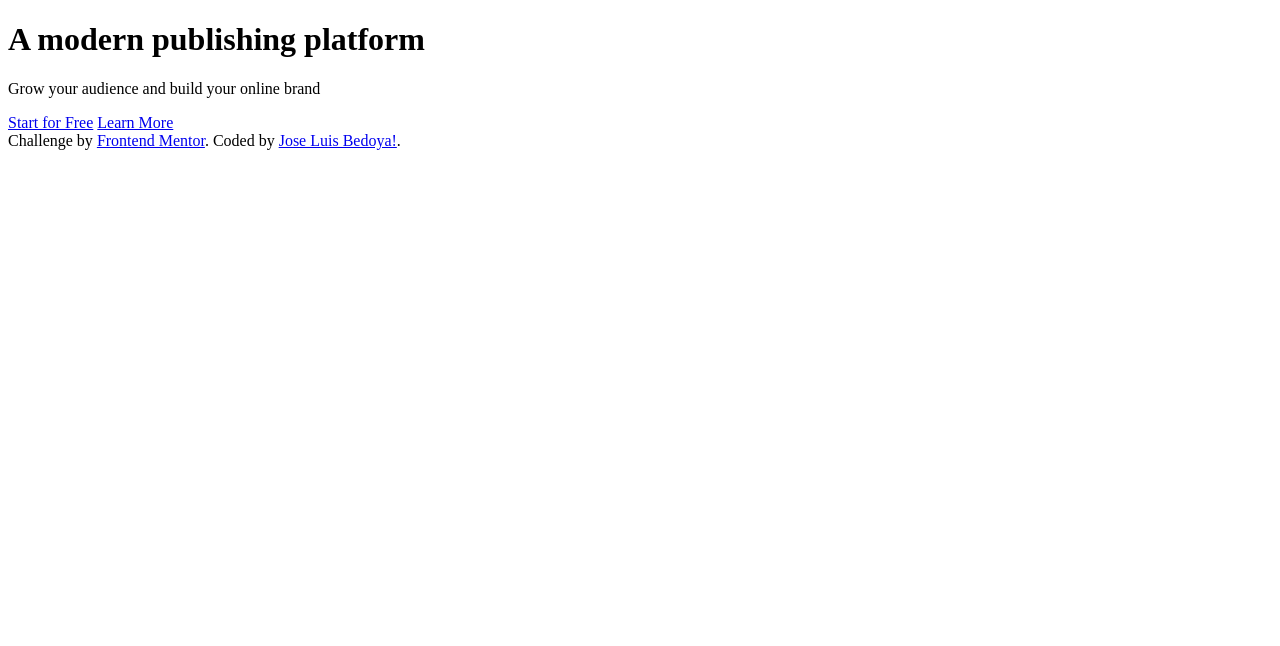
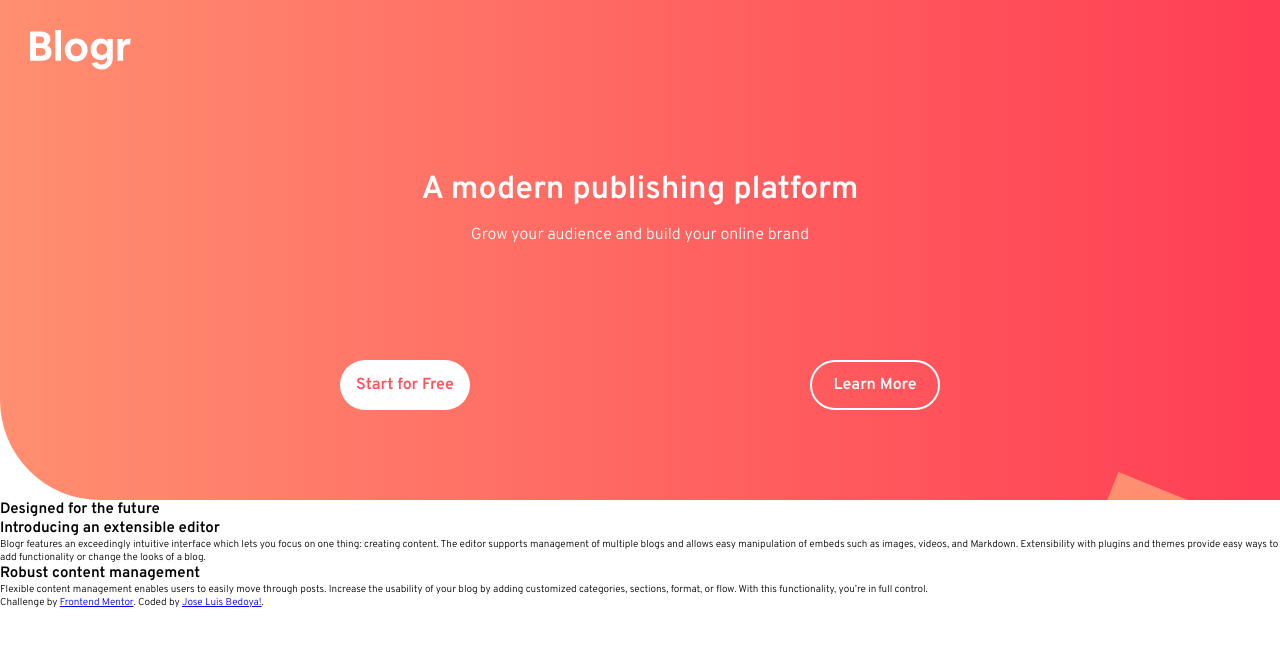
Before and after one commit to wildchamo/blogr, a plain HTML site: page index.html in a window 1280 px wide. Drawn offline with Linux system fonts and the light colour scheme.

Commit message:
acabamos header e hicimos la base html del primer main

```diff
--- a/index.html
+++ b/index.html
@@ -5,23 +5,45 @@
   <meta name="viewport" content="width=device-width, initial-scale=1.0"> <!-- displays site properly based on user's device -->
 
   <link rel="icon" type="image/png" sizes="32x32" href="./images/favicon-32x32.png">
-
-  <title>Frontend Mentor | [Blogr]</title>
+  <link rel="preconnect" href="https://fonts.gstatic.com">
+<link href="https://fonts.googleapis.com/css2?family=Overpass:wght@300;600&family=Ubuntu:wght@400;500;700&display=swap" rel="stylesheet">
+<link rel="stylesheet" href="style.css">
+<title>Frontend Mentor | [Blogr]</title>
 
 </head>
 <body>
 <header>
-  <div class="logo-header"></div>
+  <div class="header-arriba">
+    <div class="logo-header"></div>
+
+  </div>
   <div class="texto-header">
     <h1>A modern publishing platform</h1>
     <p>Grow your audience and build your online brand</p>
   </div>
+
   <div class="botones-header">
-    <a href="#">Start for Free</a>
-    <a href="#">Learn More</a>
+    <button id="boton1">Start for Free</button>
+    <button id="boton2">Learn More</button>
+
   </div>
 </header>
+
 <main>
+  <section class="main-section1">
+      <h2>Designed for the future</h2>
+      <div class="main-section1-imagen"></div>
+      <section class="main-section1-texto">
+        <h2>Introducing an extensible editor</h2>
+        <p>  Blogr features an exceedingly intuitive interface which lets you focus on one thing: creating content.
+          The editor supports management of multiple blogs and allows easy manipulation of embeds such as images,
+          videos, and Markdown. Extensibility with plugins and themes provide easy ways to add functionality or
+          change the looks of a blog.</p>
+        <h2>Robust content management</h2>
+        <p>  Flexible content management enables users to easily move through posts. Increase the usability of your blog
+          by adding customized categories, sections, format, or flow. With this functionality, you’re in full control.</p>
+      </section>
+  </section>
 
 </main>
 <footer>
--- /dev/null
+++ b/style.css
@@ -0,0 +1,94 @@
+:root{
+    /*Colores! */
+    --light-red:hsl(356, 100%, 66%);
+    --very-light-red:hsl(355, 100%, 74%);
+    --very-dark-blue: hsl(208, 49%, 24%);
+    --white: hsl(0, 0%, 100%);
+    --grayish-blue:hsl(240, 2%, 79%);
+    --very-dark-grayish-blue: hsl(207, 13%, 34%);
+    --very-dark-black-blue:hsl(240, 10%, 16%);
+    --very-dark-gray-blue:hsl(237, 17%, 21%);
+    --very-dark-desaturated-blue:hsl(237, 23%, 32%);
+}
+*{
+    box-sizing: border-box;
+    margin: 0;
+    padding: 0;
+}
+html{
+    font-size: 62.5%;
+    font-family: 'overpass',sans-serif;
+}
+
+header{
+    position: relative;
+    display: flex;
+    flex-direction: column;
+    justify-content: center;
+    width: 100%;
+    min-width: 320px;
+    text-align: center;
+    height: 500px;
+
+    border-bottom-left-radius: 100px;
+    background:url("images/bg-pattern-intro.svg"), linear-gradient(to left, hsl(353, 100%, 62%), hsl(13, 100%, 72%));
+
+}
+.header-arriba{
+    padding-top: 30px;
+}
+.logo-header{
+    background-image: url('/images/logo.svg');
+    width: 125px;
+    height: 60px;
+    background-repeat: no-repeat;
+    margin-left: 30px;
+}
+
+.texto-header{
+    position: relative;
+    width: 90%;
+    min-width: 288px;
+    max-width: 900px;
+    height: 250px;
+    margin-top: 80px;
+    text-align: center;
+    align-self: center;
+    margin-bottom: 15px;
+}
+.texto-header h1{
+    color: var(--white);
+    font-size: 32px;
+    font-weight: bold;
+    margin-bottom: 15px;
+}
+.texto-header p{
+    color: var(--white);
+    font-size: 16px;
+}
+.botones-header{
+    display: flex;
+    justify-content: space-evenly;
+    width: 100%;
+    height: 200px;
+}
+.botones-header button{
+    border-radius:30px ;
+    width: 130px;
+    height: 50px;
+    font-family: 'Overpass',sans-serif;
+    font-size: 16px;
+    font-weight: 600;
+}
+#boton1{
+    background-color: var(--white);
+    color: var(--light-red);
+    border: none;
+}
+#boton2{
+    background: none;
+    color: var(--white);
+    border-width: 2px;
+    border-color: var(--white);
+    border-style: solid;
+}
```
